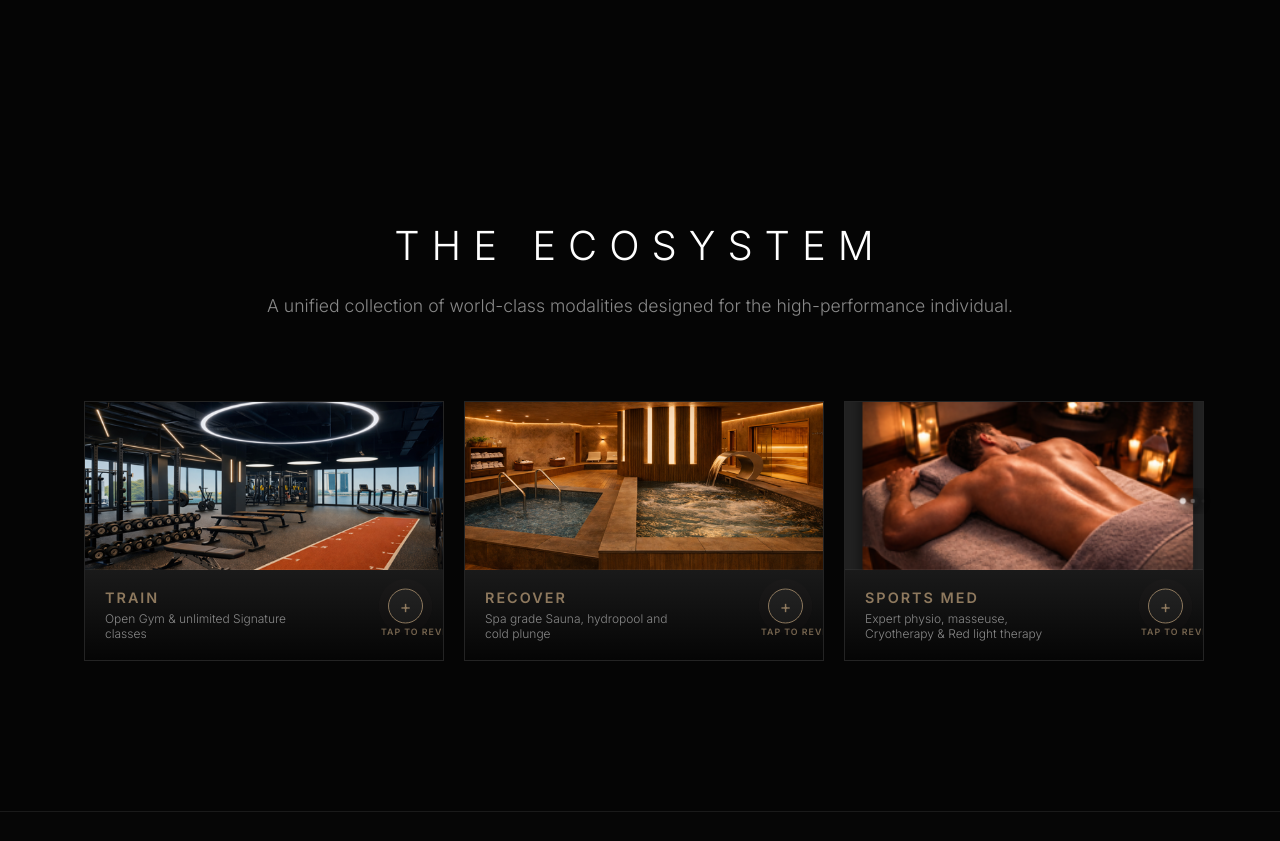
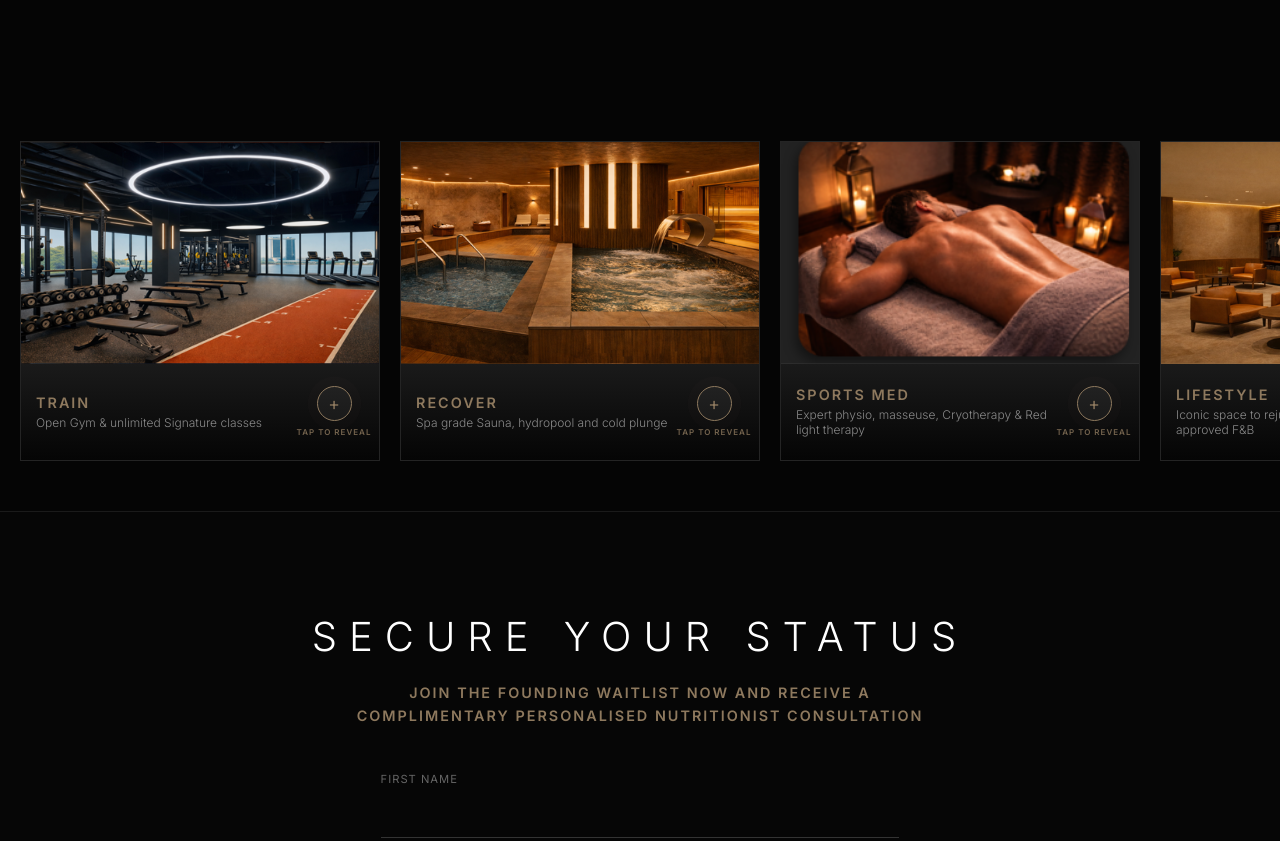
Before and after one commit to dhruvosys/osys-signup, a plain HTML site: page index.html in a window 1280 px wide. Shown: the part 1800-2641 px from the top of the page. Drawn offline with Linux system fonts and the light colour scheme; a script that the page names is missing.

Commit message:
Add files via upload
flip grid update

```diff
--- a/index.html
+++ b/index.html
@@ -127,7 +127,7 @@
             .standard-card { min-width: 400px; max-width: 400px; }
         }
 
-        /* --- FLIP-GRID & STANDARD GRID FIXES --- */
+        /* --- FLIP-GRID & STANDARD GRID (SCROLLABLE) --- */
         .flip-grid, .standard-grid {
             display: flex;
             gap: 20px;
@@ -144,59 +144,63 @@
         .flip-grid::-webkit-scrollbar-track, .standard-grid::-webkit-scrollbar-track { background: rgba(255, 255, 255, 0.05); border-radius: 2px; }
         .flip-grid::-webkit-scrollbar-thumb, .standard-grid::-webkit-scrollbar-thumb { background: var(--accent-bronze); border-radius: 2px; }
 
-        /* MOBILE FIRST: 75vw ensures the NEXT card is clearly visible (The Peek) */
-        .flip-card-wrapper, .standard-card {
-            background-color: transparent;
-            min-width: 75vw;
-            max-width: 75vw;
-            height: 260px; /* Standard height for ecosystem */
-            perspective: 1000px;
-            cursor: pointer;
-            position: relative;
-            scroll-snap-align: center;
-            scroll-snap-stop: always;
-            flex: 0 0 auto;
-        }
-
-        /* STANDARD CARD SPECIFIC OVERRIDES */
+        /* --- STANDARD CARD (UNCHANGED) --- */
         .standard-card {
             background: rgba(15,15,15,0.4);
             border: 1px solid rgba(255,255,255,0.08);
-            display: flex;
-            flex-direction: column;
-            overflow: hidden;
-            height: 300px; /* Taller for standard cards */
+            min-width: 75vw; max-width: 75vw; /* Peeking enabled */
+            height: 300px;
+            display: flex; flex-direction: column; overflow: hidden;
+            position: relative; transition: 0.4s;
+            scroll-snap-align: center; scroll-snap-stop: always; flex: 0 0 auto;
+        }
+        .standard-card:hover { border-color: var(--accent-bronze); transform: translateY(-5px); }
+
+        /* --- FLIP CARD (NEW LUXURY SPLIT LAYOUT) --- */
+        .flip-card-wrapper {
+            background-color: transparent;
+            min-width: 75vw; max-width: 75vw; /* Peeking enabled */
+            height: 320px; /* TALLER to accommodate split layout */
+            perspective: 1000px; cursor: pointer; position: relative;
+            scroll-snap-align: center; scroll-snap-stop: always; flex: 0 0 auto;
         }
 
         .flip-card-inner { position: relative; width: 100%; height: 100%; transition: transform 0.8s cubic-bezier(0.175, 0.885, 0.32, 1.275); transform-style: preserve-3d; }
         .flip-card-wrapper.flipped .flip-card-inner { transform: rotateY(180deg); }
         .flip-front { position: absolute; width: 100%; height: 100%; -webkit-backface-visibility: hidden; backface-visibility: hidden; display: flex; flex-direction: column; background: #111; border: 1px solid rgba(255,255,255,0.08); overflow: hidden; }
-        .card-bg-img { width: 100%; height: 65%; background-size: cover; background-position: center; background-color: #222; border-bottom: 1px solid rgba(255,255,255,0.05); transition: 0.5s; }
+
+        /* 70% IMAGE HEIGHT */
+        .card-bg-img { width: 100%; height: 70%; background-size: cover; background-position: center; background-color: #222; border-bottom: 1px solid rgba(255,255,255,0.05); transition: 0.5s; }
         .flip-card-wrapper:hover .card-bg-img { opacity: 0.8; }
 
-        .front-content { width: 100%; height: 35%; padding: 0 20px; position: relative; display: flex; flex-direction: column; justify-content: center; align-items: flex-start; background: linear-gradient(180deg, #1a1a1a 0%, #050505 100%); }
-        .front-content h3 { color: var(--accent-bronze); letter-spacing: 2px; text-transform: uppercase; font-size: 0.9rem !important; margin-bottom: 5px !important; text-shadow: none; text-align: left; }
+        /* 30% CONTENT SPLIT */
+        .front-content {
+            width: 100%; height: 30%;
+            padding: 0 15px;
+            position: relative;
+            display: flex; align-items: center; justify-content: space-between; /* SPLIT LEFT/RIGHT */
+            background: linear-gradient(180deg, #1a1a1a 0%, #050505 100%);
+        }
 
-        /* TEXT OVERLAP FIX: Limit width to 60% so it never hits the button */
-        .front-content p { display: block !important; font-size: 0.75rem !important; color: #888; line-height: 1.3; max-width: 60%; text-align: left; margin: 0; font-weight: 300; }
+        /* LEFT SIDE: TEXT */
+        .text-zone { flex: 1; padding-right: 10px; display: flex; flex-direction: column; justify-content: center; }
+        .front-content h3 { color: var(--accent-bronze); letter-spacing: 2px; text-transform: uppercase; font-size: 0.9rem !important; margin-bottom: 4px !important; text-shadow: none; text-align: left; }
+        .front-content p {
+            display: -webkit-box; -webkit-line-clamp: 2; -webkit-box-orient: vertical; overflow: hidden; /* Force 2 lines max */
+            font-size: 0.75rem !important; color: #888; line-height: 1.3; text-align: left; margin: 0; font-weight: 300;
+        }
 
-        /* NEW BUTTON POSITION: Moved Up */
+        /* RIGHT SIDE: ACTION */
+        .action-zone { width: 60px; display: flex; flex-direction: column; align-items: center; justify-content: center; }
+
         .plus-btn {
-            position: absolute; right: 20px; top: 40%; transform: translateY(-50%);
             width: 35px; height: 35px; border-radius: 50%;
             border: 1px solid var(--accent-bronze);
             color: var(--accent-bronze); display: flex; align-items: center; justify-content: center;
             font-size: 1.1rem; transition: 0.3s; background: rgba(255,255,255,0.05);
-            animation: pulseBronze 2s infinite;
+            animation: pulseBronze 2s infinite; margin-bottom: 6px;
         }
-
-        /* NEW TEXT POSITION: Below Button */
-        .reveal-text {
-            position: absolute; right: 12px; top: 62%;
-            font-size: 0.55rem; letter-spacing: 1px; color: var(--accent-bronze);
-            text-transform: uppercase; opacity: 0.8; font-weight: 600;
-            pointer-events: none; white-space: nowrap; width: 50px; text-align: center;
-        }
+        .reveal-text { font-size: 0.5rem; letter-spacing: 1px; color: var(--accent-bronze); text-transform: uppercase; opacity: 0.8; font-weight: 600; white-space: nowrap; }
 
         .flip-card-wrapper:hover .plus-btn { background: var(--accent-bronze); color: black; }
 
@@ -210,7 +214,7 @@
             100% { box-shadow: 0 0 0 0 rgba(142, 121, 94, 0); }
         }
 
-        /* DESKTOP OVERRIDE: Fixed sizes for larger screens */
+        /* DESKTOP OVERRIDES */
         @media(min-width: 768px) {
             .flip-card-wrapper { min-width: 360px; max-width: 360px; }
             .standard-card { min-width: 400px; max-width: 400px; }
@@ -326,26 +330,20 @@
         </div>
     </section>
 
-    <section class="scene" style="background: transparent;">
-        <h2 class="section-title">The Ecosystem</h2>
-        <p class="section-text" style="margin-bottom: 60px;">A unified collection of world-class modalities designed for the high-performance individual.</p>
-
-        <div class="swipe-indicator">
-            <div class="swipe-dot"></div>
-            <div class="swipe-dot"></div>
-            <div class="swipe-dot"></div>
-        </div>
-
     <div class="flip-grid">
             <div class="flip-card-wrapper" onclick="this.classList.toggle('flipped')">
                 <div class="flip-card-inner">
                     <div class="flip-front">
                         <div class="card-bg-img" style="background-image: url('train.png');"></div>
                         <div class="front-content">
+                            <div class="text-zone">
                                 <h3>TRAIN</h3>
                                 <p>Open Gym & unlimited Signature classes</p>
+                            </div>
+                            <div class="action-zone">
+                                <div class="plus-btn">+</div>
                                 <span class="reveal-text">TAP TO REVEAL</span>
-                            <div class="plus-btn">+</div>
+                            </div>
                         </div>
                     </div>
                     <div class="flip-back">
@@ -367,10 +365,14 @@
                     <div class="flip-front">
                         <div class="card-bg-img" style="background-image: url('recover.png');"></div>
                         <div class="front-content">
+                            <div class="text-zone">
                                 <h3>RECOVER</h3>
                                 <p>Spa grade Sauna, hydropool and cold plunge</p>
+                            </div>
+                            <div class="action-zone">
+                                <div class="plus-btn">+</div>
                                 <span class="reveal-text">TAP TO REVEAL</span>
-                            <div class="plus-btn">+</div>
+                            </div>
                         </div>
                     </div>
                     <div class="flip-back">
@@ -391,10 +393,14 @@
                     <div class="flip-front">
                         <div class="card-bg-img" style="background-image: url('med.png');"></div>
                         <div class="front-content">
+                            <div class="text-zone">
                                 <h3>SPORTS MED</h3>
                                 <p>Expert physio, masseuse, Cryotherapy & Red light therapy</p>
+                            </div>
+                            <div class="action-zone">
+                                <div class="plus-btn">+</div>
                                 <span class="reveal-text">TAP TO REVEAL</span>
-                            <div class="plus-btn">+</div>
+                            </div>
                         </div>
                     </div>
                     <div class="flip-back">
@@ -415,10 +421,14 @@
                     <div class="flip-front">
                         <div class="card-bg-img" style="background-image: url('lifestyle.png');"></div>
                         <div class="front-content">
+                            <div class="text-zone">
                                 <h3>LIFESTYLE</h3>
                                 <p>Iconic space to rejuvenate with nutritionist approved F&B</p>
+                            </div>
+                            <div class="action-zone">
+                                <div class="plus-btn">+</div>
                                 <span class="reveal-text">TAP TO REVEAL</span>
-                            <div class="plus-btn">+</div>
+                            </div>
                         </div>
                     </div>
                     <div class="flip-back">
@@ -434,7 +444,6 @@
                 </div>
             </div>
         </div>
-    </section>
 
     <section id="apply" class="inquiry-block scene">
         <h2 class="section-title">Secure Your Status</h2>
```
Lines whose indentation alone changed are shown as unchanged.
